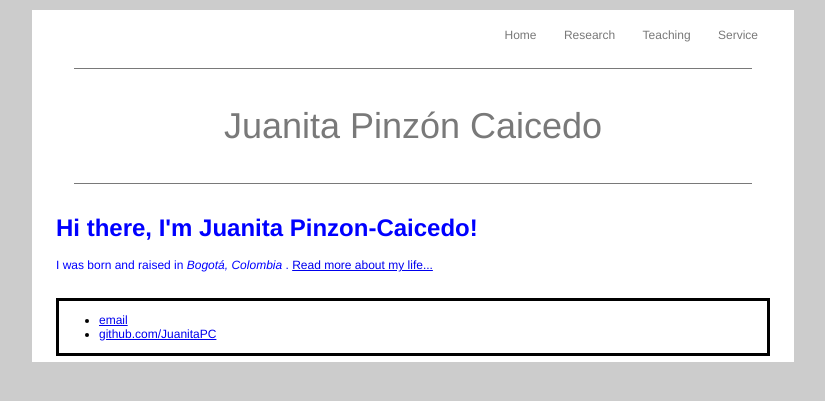
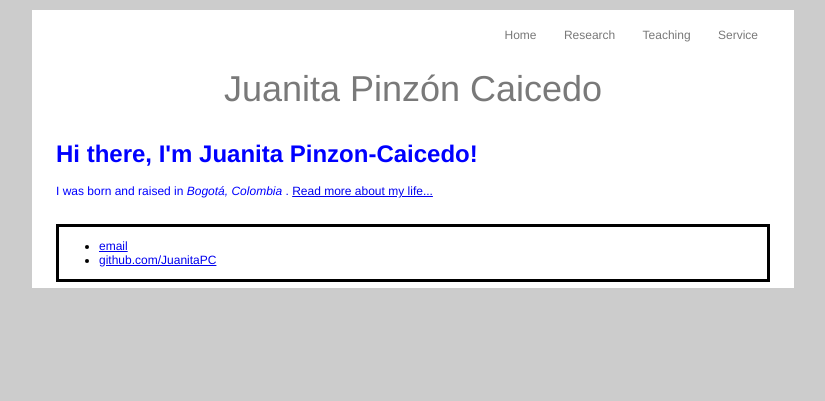
Before and after one commit to JuanitaPC/JuanitaPC.github.io, a Jekyll site: the page built from index.html, in a window 1280 px wide. Shown: the top 401 px of the page, without its empty margins (227-1052 px from the left). Built offline with Jekyll 4.4.1, drawn with Linux system fonts in a browser that asks for light colours.

Commit message:
Update main.css

```diff
--- a/css/main.css
+++ b/css/main.css
@@ -28,17 +28,10 @@ header{
 	text-align: center;
 	margin-top: 0em;
 	margin-bottom: 0em;
-	margin-right: 1em;
-	margin-left: 1em;
-	padding: 1em;
+	margin-right: 0.75em;
+	margin-left: 0.75em;
 	font-size: 3em;
 	color: rgb(121, 121, 121);
-	border-top-style: solid;
-	border-right-style: none;
-	border-bottom-style: solid;
-	border-left-style: none;
-	border-width: 0.05em;
-	border-color: rgb(121, 121, 121);
 }
 footer {
 	margin-right: 1.5em;
```
